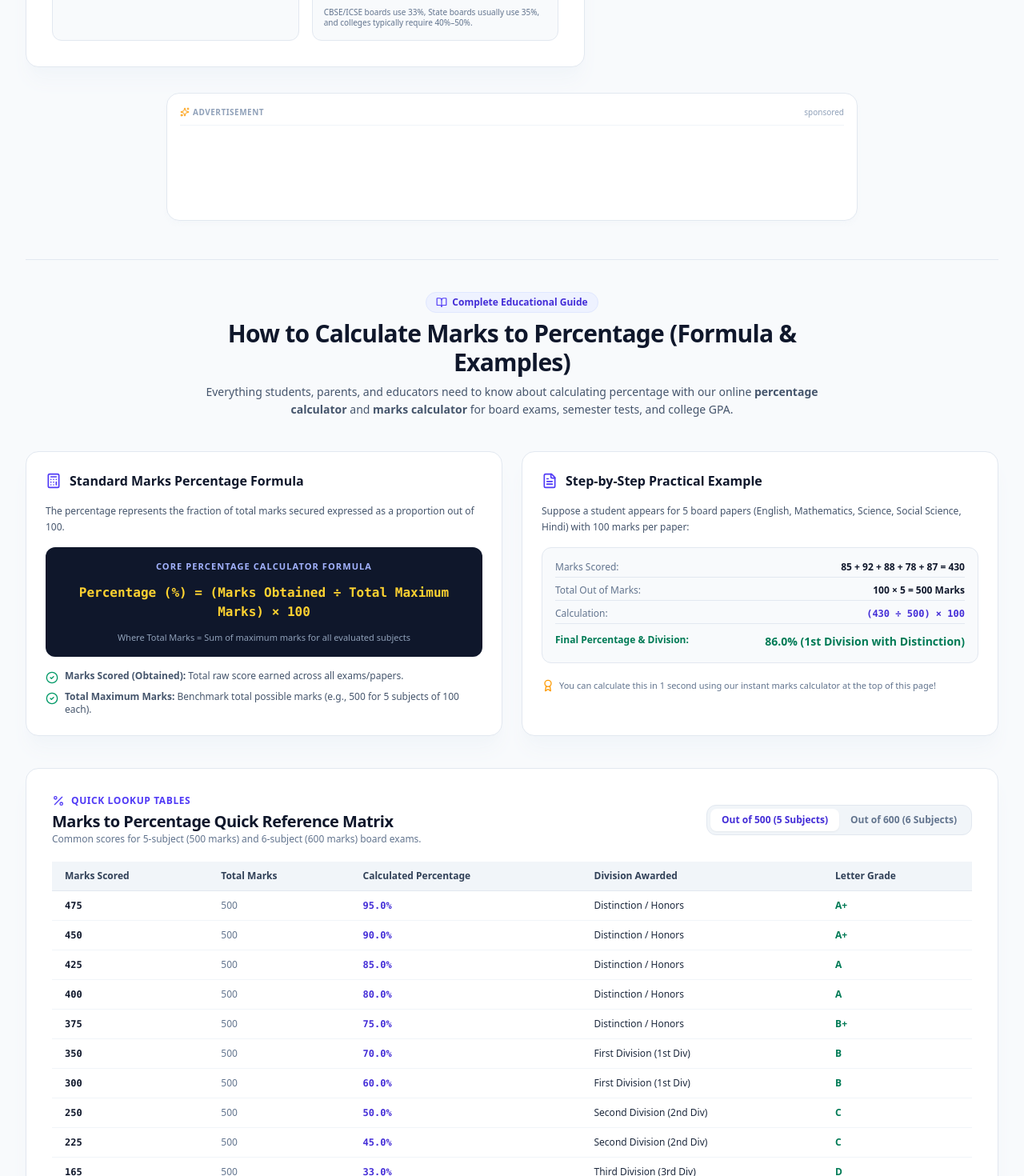
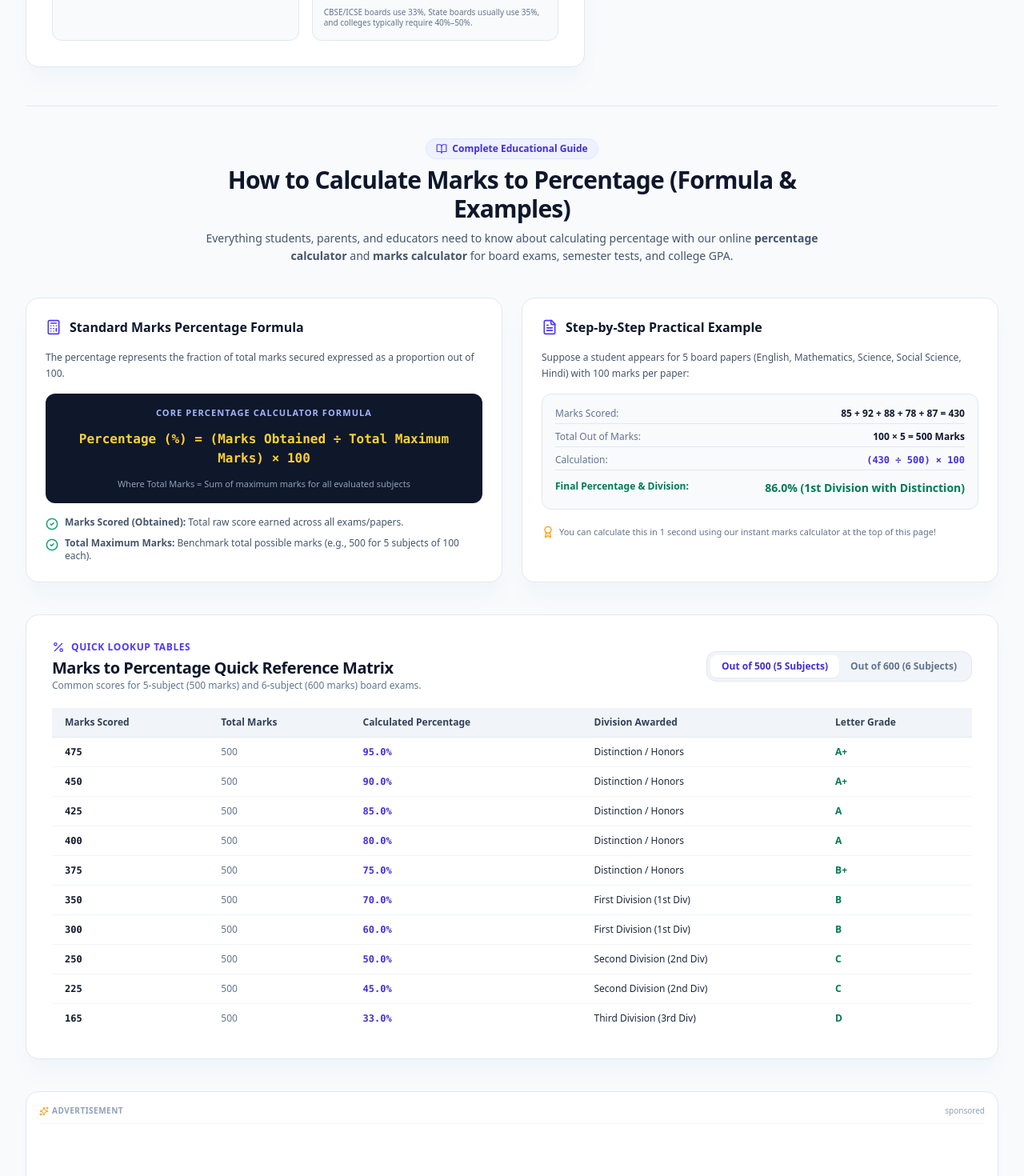
Before and after one commit to learner-suresh/result_persentage_calculator, a React (Vite) app: page / in a window 1280 px wide. Shown: the part 2200-3670 px from the top of the page at 80% size. Built offline with nearby package versions, Linux system fonts and the light colour scheme.

Commit message:
refactor: move AdSense unit to SEO content component
Relocated the AdSense banner from the main dashboard to the PercentageCalculatorSeoContent component to improve ad placement and layout consistency.

```diff
--- a/src/components/Dashboard.tsx
+++ b/src/components/Dashboard.tsx
@@ -1427,11 +1427,6 @@ export function Dashboard() {
       </div>
       </section>
 
-      {/* AdSense Placement above Educational Guides */}
-      <div className="max-w-4xl mx-auto px-4">
-        <AdSenseUnit format="responsive-banner" className="my-6" />
-      </div>
-
       {/* Complete Percentage Calculator SEO & Educational Guide */}
       <PercentageCalculatorSeoContent />
 
--- a/src/components/PercentageCalculatorSeoContent.tsx
+++ b/src/components/PercentageCalculatorSeoContent.tsx
@@ -12,6 +12,7 @@ import {
   GraduationCap,
   Sliders,
 } from 'lucide-react';
+import { AdSenseUnit } from './AdSenseUnit';
 
 interface FaqItem {
   question: string;
@@ -251,6 +252,11 @@ export function PercentageCalculatorSeoContent() {
         </div>
       </div>
 
+      {/* Google-Compliant Publisher Content In-Article Ad Placement */}
+      <div className="my-6">
+        <AdSenseUnit format="responsive-banner" />
+      </div>
+
       {/* Board & University Standards: 10th, 12th, and CGPA */}
       <div className="grid grid-cols-1 md:grid-cols-3 gap-6">
         <div className="bg-white rounded-2xl p-6 border border-slate-200 shadow-xl shadow-slate-100 space-y-3">
```
